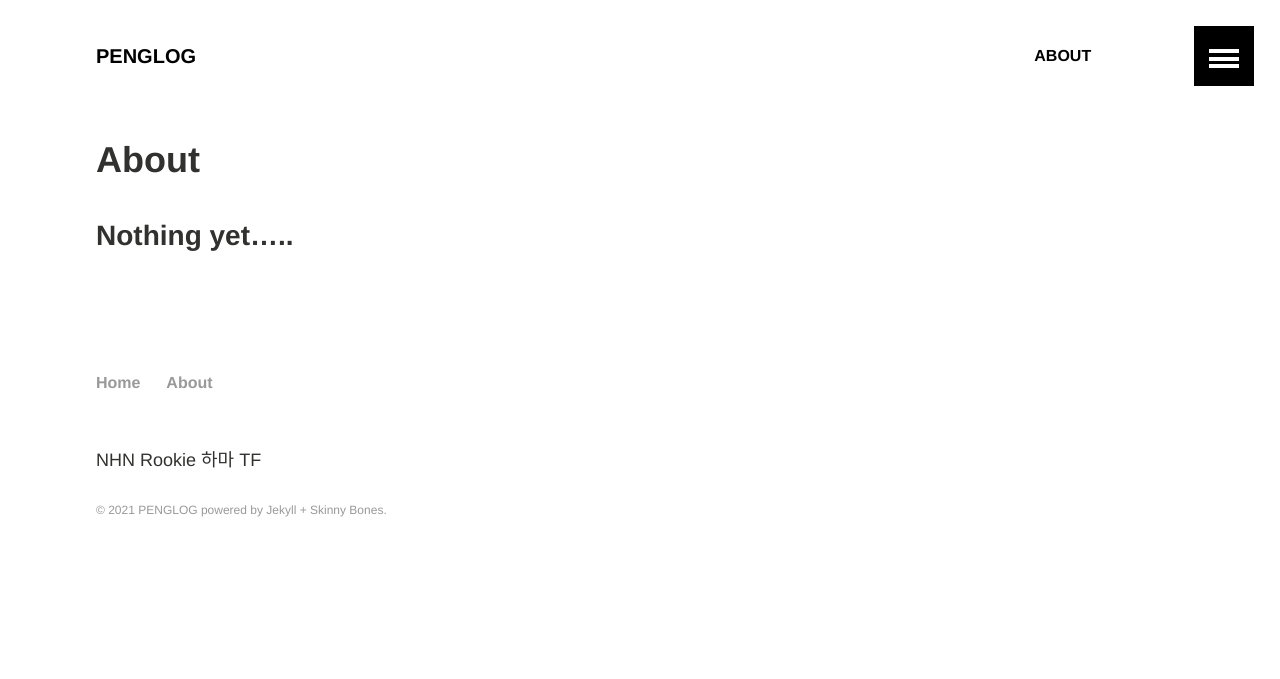
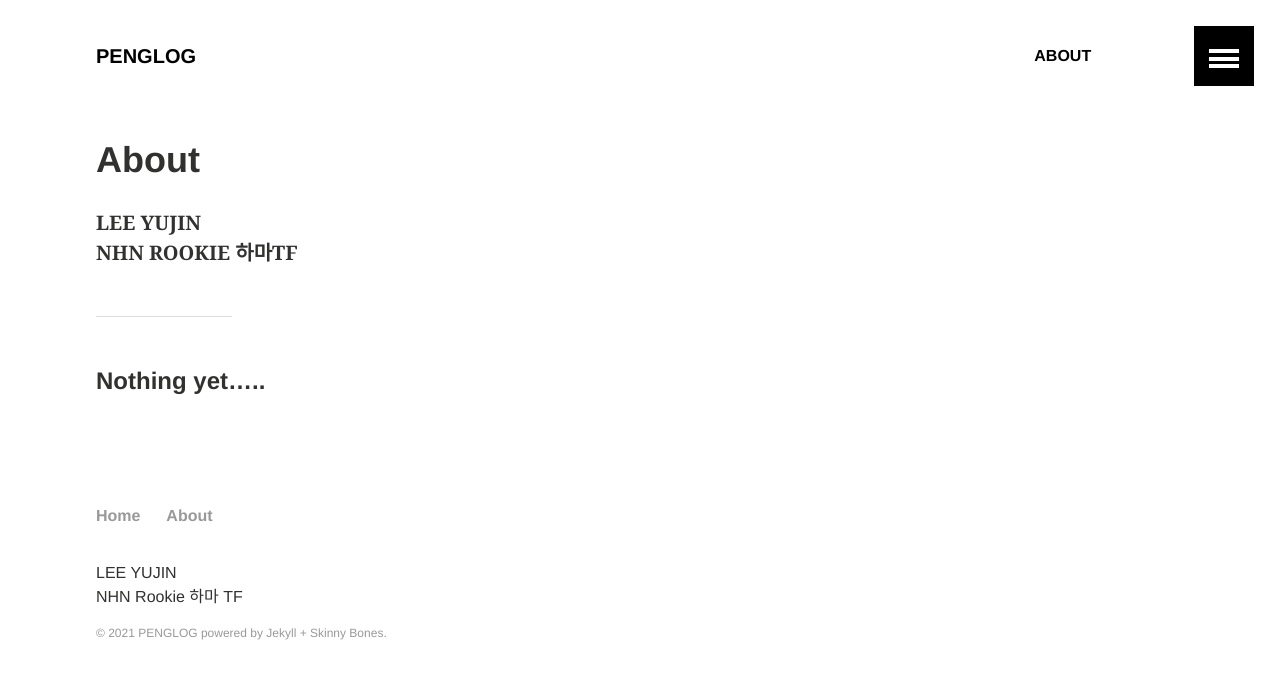
Before and after one commit to Noah-43/Noah-43.github.io, a Jekyll site: the page built from about.md, in a window 1280 px wide. Shown: the top 679 px of the page. Built offline with Jekyll 4.4.1, drawn with Linux system fonts in a browser that asks for light colours.

Commit message:
페이지 세팅과 첫 포스팅

```diff
--- a/_config.yml
+++ b/_config.yml
@@ -26,14 +26,14 @@ plugins:
 
 # Site owner
 owner:
-  name:
+  name: JIN
   email:
   twitter:
   google:
     ad-client:
     ad-slot:
   bio:
-  avatar:
+  avatar: bio-photo.jpg
   disqus-shortname: noah-43-github-io
 
 include:
@@ -70,3 +70,4 @@ defaults:
     values:
       layout: article
       comments: true
+      author: JIN
--- a/_includes/footer.html
+++ b/_includes/footer.html
@@ -11,6 +11,7 @@
 		{% endfor %}
 		</ul>
 	</nav><!-- /.bottom-menu -->
-  <p>NHN Rookie 하마 TF</p>
+  LEE YUJIN<br>
+  NHN Rookie 하마 TF
 	<p class="copyright">&#169; {{ site.time | date: '%Y' }} <a href="{{ site.url }}">{{ site.title }}</a> powered by <a href="http://jekyllrb.com" rel="nofollow">Jekyll</a> + <a href="http://mmistakes.github.io/jekyll-theme-skinny-bones/" rel="nofollow">Skinny Bones</a>.</p>
 </footer>
--- a/about.md
+++ b/about.md
@@ -5,4 +5,9 @@ layout: archive
 comments: true
 ---
 
-### Nothing yet.....
+**LEE YUJIN**
+**NHN ROOKIE 하마TF**
+
+---
+
+#### Nothing yet.....
```
Also changed, not shown: _layouts/article.html (+4 -3 lines), _includes/page-author.html (line endings or trailing spaces).
